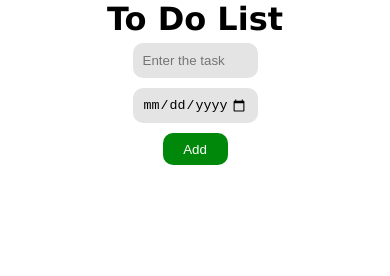
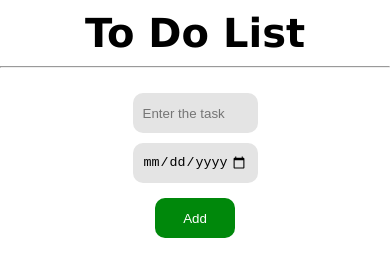
Before and after one commit to AlokYadavCodes/Web-Dev-Projects, a plain HTML site: page Tutorial Projects/to-do/index.html in a window 390 px wide. Drawn offline with Linux system fonts and the light colour scheme.

Commit message:
optimize css for mobile devices

```diff
--- a/Tutorial Projects/to-do/index.html
+++ b/Tutorial Projects/to-do/index.html
@@ -8,6 +8,7 @@
 </head>
 <body>
     <h1>To Do List</h1>
+    <hr>
     <div class="add-task">
         <input type="text" name="" id="task-input" placeholder="Enter the task">
         <input type="date" name="" id="date-input">
--- a/Tutorial Projects/to-do/to-do.css
+++ b/Tutorial Projects/to-do/to-do.css
@@ -8,11 +8,14 @@ body{
 }
 h1{
     text-align: center;
+    margin: 10px;
+    font-size: 40px;
 }
 .add-task{
     display: flex;
     justify-content: center;
     align-items: center;
+    margin-top: 20px;
 }
 input{
     margin: 10px 15px;
@@ -56,20 +59,14 @@ button{
         display: flex;
         flex-direction: column;
     }
-    input{
-        height: 35px;
-        margin: 5px;
-    }
-    button{
-        height: 32px;
-        width: 65px;
+    input,input{
         margin: 5px;
     }
     .added-task{
-        font-size: 14px;
+        font-size: 16px;
         display: grid;
         margin: 5px;
-        grid-template-columns: 35% 35% 20%
+        grid-template-columns: 40% 40% 17%
     }
     .task-field, .date-field{
         margin: 3px;
```
